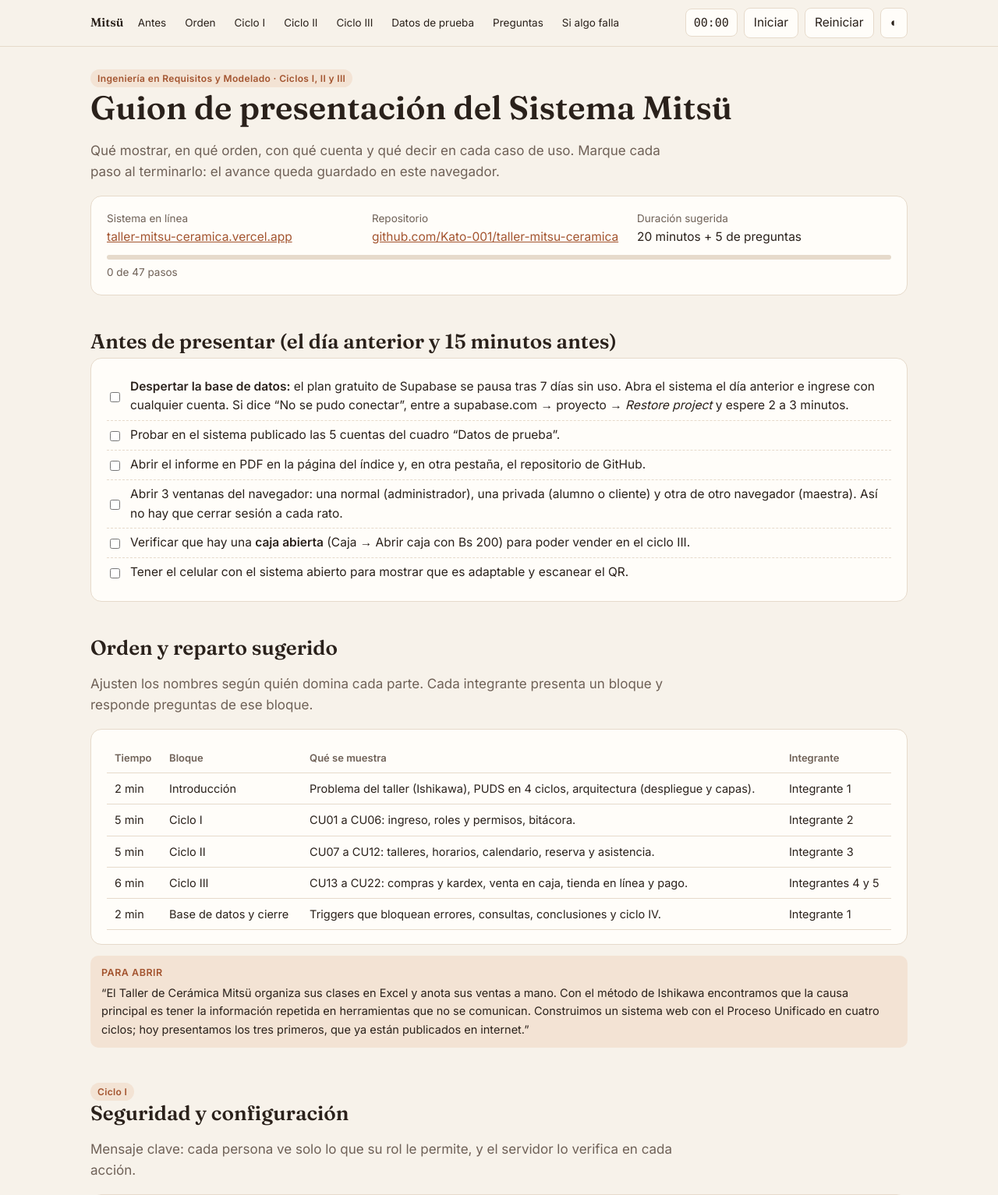
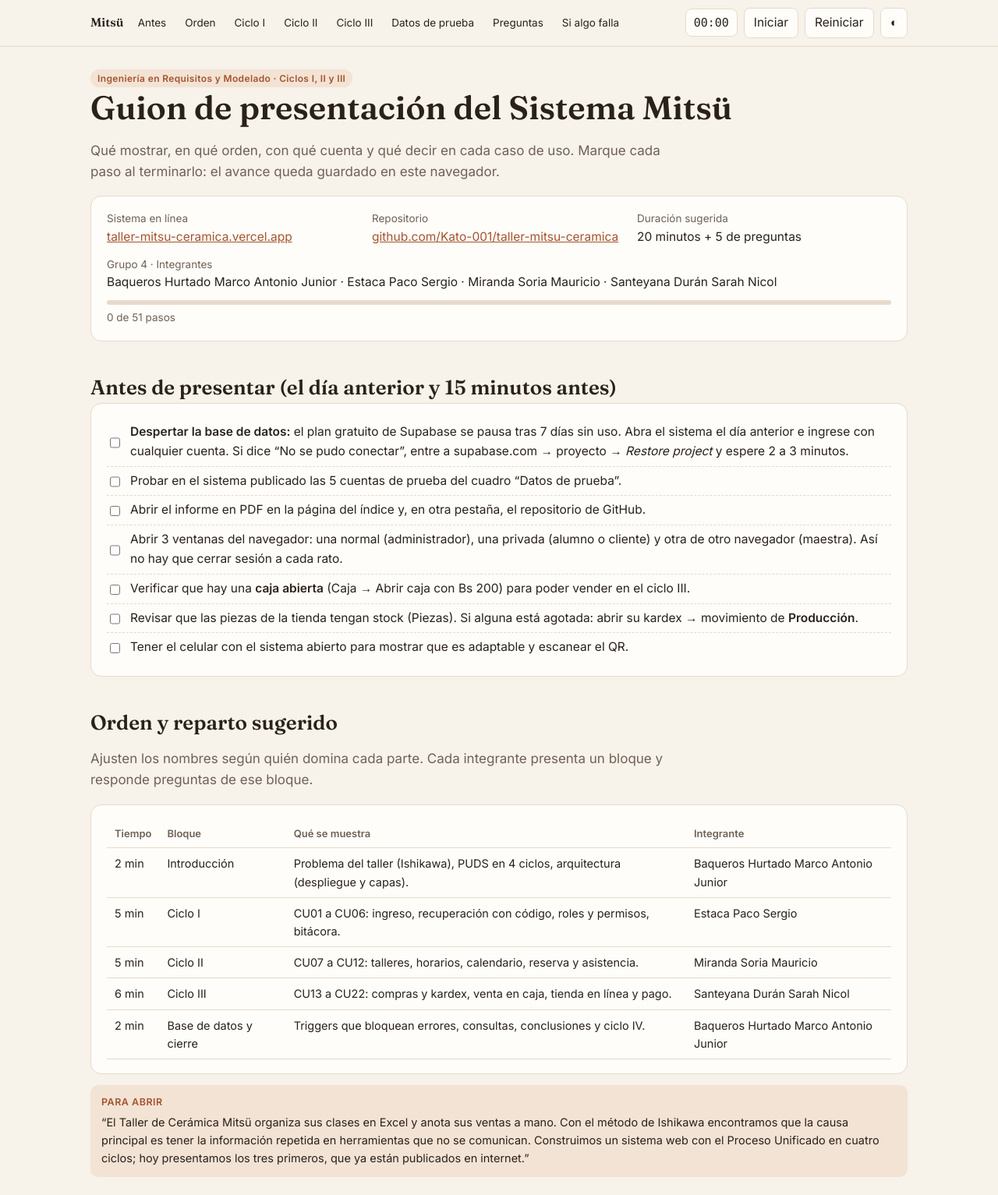
Before and after one commit to Kato-001/taller-mitsu-ceramica, a PHP site: page /Docs/Guion_Presentacion.html in a window 1280 px wide. Shown: the top 1533 px of the page at 78% size. Run offline with PHP 8.4, Linux system fonts and the light colour scheme.

Commit message:
QR con respuesta simulada del banco, código de recuperación en pantalla y Grupo 4 en la documentación
- Pasarela: botones "Pago realizado" y "Pago no realizado" para el QR en modo demostración
- CU02: sin SMTP configurado el código se muestra en pantalla con botón Copiar
- Informe (Word y PDF), README y guion con el Grupo 4 y sus cuatro integrantes
- Pruebas: QR simulado y recuperación en probar_tienda; hora de Bolivia en probar_flujos
- Limpieza de .gitignore y .vercelignore

Co-Authored-By: Claude Opus 5.5 <noreply@anthropic.com>

```diff
--- a/Bakend/app/services/Pasarela.php
+++ b/Bakend/app/services/Pasarela.php
@@ -4,7 +4,8 @@
  * ---------------------------------------------------------------------
  * Simula la respuesta de un procesador de pagos para los tres métodos:
  *   - QR bancario: el cliente paga con la app de su banco y avisa; el taller
- *     confirma el depósito (CU22).
+ *     confirma el depósito (CU22). También se puede simular la respuesta del banco
+ *     (pago realizado → pedido pagado; pago no realizado → rechazado, se reintenta).
  *   - Tarjeta: se valida el número (algoritmo de Luhn), la fecha y el CVV.
  *     Tarjetas de prueba: terminada en 0002 → rechazada por fondos; 0069 → vencida;
  *     cualquier otra válida → aprobada.
--- a/Docs/Guion_Presentacion.html
+++ b/Docs/Guion_Presentacion.html
@@ -105,6 +105,7 @@
         <div><div class="quien">Repositorio</div><a href="https://github.com/Kato-001/taller-mitsu-ceramica" target="_blank" rel="noopener">github.com/Kato-001/taller-mitsu-ceramica</a></div>
         <div><div class="quien">Duración sugerida</div>20 minutos + 5 de preguntas</div>
       </div>
+      <div style="margin-top:12px"><div class="quien">Grupo 4 · Integrantes</div>Baqueros Hurtado Marco Antonio Junior · Estaca Paco Sergio · Miranda Soria Mauricio · Santeyana Durán Sarah Nicol</div>
       <div class="progreso" aria-label="Avance"><div id="barra"></div></div>
       <div class="quien" id="avance" style="margin-top:6px">0 de 0 pasos</div>
     </div>
@@ -115,10 +116,11 @@
     <div class="tarjeta">
       <ol class="pasos" data-grupo="antes">
         <li><input type="checkbox"><span><strong>Despertar la base de datos:</strong> el plan gratuito de Supabase se pausa tras 7 días sin uso. Abra el sistema el día anterior e ingrese con cualquier cuenta. Si dice “No se pudo conectar”, entre a supabase.com → proyecto → <em>Restore project</em> y espere 2 a 3 minutos.</span></li>
-        <li><input type="checkbox"><span>Probar en el sistema publicado las 5 cuentas del cuadro “Datos de prueba”.</span></li>
+        <li><input type="checkbox"><span>Probar en el sistema publicado las 5 cuentas de prueba del cuadro “Datos de prueba”.</span></li>
         <li><input type="checkbox"><span>Abrir el informe en PDF en la página del índice y, en otra pestaña, el repositorio de GitHub.</span></li>
         <li><input type="checkbox"><span>Abrir 3 ventanas del navegador: una normal (administrador), una privada (alumno o cliente) y otra de otro navegador (maestra). Así no hay que cerrar sesión a cada rato.</span></li>
         <li><input type="checkbox"><span>Verificar que hay una <strong>caja abierta</strong> (Caja → Abrir caja con Bs 200) para poder vender en el ciclo III.</span></li>
+        <li><input type="checkbox"><span>Revisar que las piezas de la tienda tengan stock (Piezas). Si alguna está agotada: abrir su kardex → movimiento de <strong>Producción</strong>.</span></li>
         <li><input type="checkbox"><span>Tener el celular con el sistema abierto para mostrar que es adaptable y escanear el QR.</span></li>
       </ol>
     </div>
@@ -131,11 +133,11 @@
       <table>
         <thead><tr><th>Tiempo</th><th>Bloque</th><th>Qué se muestra</th><th>Integrante</th></tr></thead>
         <tbody>
-          <tr><td>2 min</td><td>Introducción</td><td>Problema del taller (Ishikawa), PUDS en 4 ciclos, arquitectura (despliegue y capas).</td><td>Integrante 1</td></tr>
-          <tr><td>5 min</td><td>Ciclo I</td><td>CU01 a CU06: ingreso, roles y permisos, bitácora.</td><td>Integrante 2</td></tr>
-          <tr><td>5 min</td><td>Ciclo II</td><td>CU07 a CU12: talleres, horarios, calendario, reserva y asistencia.</td><td>Integrante 3</td></tr>
-          <tr><td>6 min</td><td>Ciclo III</td><td>CU13 a CU22: compras y kardex, venta en caja, tienda en línea y pago.</td><td>Integrantes 4 y 5</td></tr>
-          <tr><td>2 min</td><td>Base de datos y cierre</td><td>Triggers que bloquean errores, consultas, conclusiones y ciclo IV.</td><td>Integrante 1</td></tr>
+          <tr><td>2 min</td><td>Introducción</td><td>Problema del taller (Ishikawa), PUDS en 4 ciclos, arquitectura (despliegue y capas).</td><td>Baqueros Hurtado Marco Antonio Junior</td></tr>
+          <tr><td>5 min</td><td>Ciclo I</td><td>CU01 a CU06: ingreso, recuperación con código, roles y permisos, bitácora.</td><td>Estaca Paco Sergio</td></tr>
+          <tr><td>5 min</td><td>Ciclo II</td><td>CU07 a CU12: talleres, horarios, calendario, reserva y asistencia.</td><td>Miranda Soria Mauricio</td></tr>
+          <tr><td>6 min</td><td>Ciclo III</td><td>CU13 a CU22: compras y kardex, venta en caja, tienda en línea y pago.</td><td>Santeyana Durán Sarah Nicol</td></tr>
+          <tr><td>2 min</td><td>Base de datos y cierre</td><td>Triggers que bloquean errores, consultas, conclusiones y ciclo IV.</td><td>Baqueros Hurtado Marco Antonio Junior</td></tr>
         </tbody>
       </table>
     </div>
@@ -163,9 +165,10 @@
       <div class="cuerpo">
         <ol class="pasos" data-grupo="cu02">
           <li><input type="checkbox"><span>En el login, “¿Olvidaste tu contraseña?” → escribir <code>alumno@mitsu.test</code>.</span></li>
-          <li><input type="checkbox"><span>Mostrar que pide un código de 6 dígitos con vencimiento de 15 minutos.</span></li>
+          <li><input type="checkbox"><span>Aparece el <strong>código de 6 dígitos en la pantalla</strong> (vence en 15 minutos) → botón “Copiar” → pegarlo en el campo.</span></li>
+          <li><input type="checkbox"><span>Escribir como nueva contraseña la misma de siempre, <code>Alumno2026!</code>, para no romper la cuenta de prueba → “Tu contraseña fue restablecida”.</span></li>
         </ol>
-        <div class="decir"><b>Qué decir</b>Solo se guarda el hash del código; al quinto intento fallido se anula. Si el correo no existe, se muestra el mismo mensaje para no revelar qué correos están registrados. El envío real por Gmail se activa al configurar el SMTP.</div>
+        <div class="decir"><b>Qué decir</b>Solo se guarda el hash del código; al quinto intento fallido se anula y se puede usar una sola vez. Como el sistema todavía no tiene un servidor de correo, en modo demostración el código se muestra en la pantalla; al configurar el SMTP de Gmail se envía al correo sin cambiar nada del código.</div>
       </div>
     </details>
 
@@ -270,10 +273,12 @@
           <li><input type="checkbox"><span>“Pagar” → pide ingresar → ingresar como cliente → <strong>vuelve al carrito</strong> con la pieza.</span></li>
           <li><input type="checkbox"><span>Confirmar con retiro en el taller → pasarela: “tus piezas están reservadas por 30:00”.</span></li>
           <li><input type="checkbox"><span>Tarjeta <code>4000 0000 0000 0002</code> → rechazada. Luego <code>4242 4242 4242 4242</code>, 12/30, CVV 123 → aprobada y comprobante con •••• 4242.</span></li>
-          <li><input type="checkbox"><span>Otro pedido con <strong>QR</strong>: mostrar el QR del taller, escribir un n.º de comprobante → “En verificación”.</span></li>
+          <li><input type="checkbox"><span>Otro pedido con <strong>QR</strong>: mostrar el QR del taller → “Pago no realizado” → rechazado, se puede reintentar → “Pago realizado” → <strong>Pagado</strong> con comprobante.</span></li>
+          <li><input type="checkbox"><span>Un tercer pedido con QR → escribir un n.º de transacción → “Ya pagué” → “En verificación”.</span></li>
           <li><input type="checkbox"><span>Como administrativo, Pedidos web → abrir ese pedido → “Confirmar” el depósito → Pagado → “Entregado”.</span></li>
+          <li><input type="checkbox"><span>Abrir el kardex de la pieza vendida: aparece la salida “Venta en línea”. Si se cancela un pedido, aparece “Pedido web cancelado” y el stock vuelve.</span></li>
         </ol>
-        <div class="decir"><b>Qué decir</b>La pasarela está en modo demostración: no cobra dinero real. El número de tarjeta se valida con el algoritmo de Luhn y solo se guardan la marca y los 4 últimos dígitos, como exige PCI DSS. El stock se reserva al crear el pedido y se libera si no se paga en 30 minutos. El comprobante se envía por correo cuando se configure el SMTP de Gmail.</div>
+        <div class="decir"><b>Qué decir</b>La pasarela está en modo demostración: no cobra dinero real. Los botones “Pago realizado” y “Pago no realizado” simulan la respuesta del banco al pagar con QR. El número de tarjeta se valida con el algoritmo de Luhn y solo se guardan la marca y los 4 últimos dígitos, como exige PCI DSS. El stock se descuenta al crear el pedido, queda descontado si el pago se aprueba y vuelve a la tienda si el pedido se cancela o no se paga en 30 minutos. El comprobante queda en “Mis pedidos” y se enviará por correo cuando se configure el SMTP de Gmail.</div>
       </div>
     </details>
 
@@ -333,6 +338,8 @@
       <details><summary>¿Por qué PHP sin framework?</summary><p>Para mostrar y explicar cada capa del MVC: front controller con rutas y permisos, controladores, modelos con PDO, vistas y servicios. Es gratuito y corre en Vercel con vercel-php.</p></details>
       <details><summary>¿Cómo está normalizada la base?</summary><p>Hasta tercera forma normal: cada horario es una fila por día (1FN), las tablas puente como rolpermiso solo tienen sus llaves (2FN) y el material guarda categoria_id y unidad_id en lugar de sus nombres (3FN). El precio en detalle_venta es un dato histórico, no una redundancia.</p></details>
       <details><summary>¿Por qué la tienda se ve primero y el login después?</summary><p>Porque así compra la gente: primero mira. Solo al pagar se pide ingresar, para asociar el pedido a un correo y enviar el comprobante. El carrito se conserva al ingresar.</p></details>
+      <details><summary>¿Por qué el código de recuperación sale en la pantalla?</summary><p>Porque todavía no hay un servidor de correo configurado. Es solo para la demostración: en producción se configuran las variables SMTP y el código se envía al correo; mostrarlo en la pantalla permitiría a cualquiera que conozca un correo cambiar esa contraseña.</p></details>
+      <details><summary>¿Cuándo se descuenta el stock en la tienda?</summary><p>Al crear el pedido: las piezas se reservan con un movimiento “Venta en línea” en el kardex. Si el pago se aprueba se quedan descontadas; si el pedido se cancela o pasan 30 minutos sin pagar, el procedimiento fn_vencer_pedidos las devuelve con un movimiento “Pedido web cancelado”.</p></details>
       <details><summary>¿Qué incluye el ciclo IV?</summary><p>Cafetería (menú y comandas), cobro de mensualidades con control de morosidad, pedidos personalizados, notificaciones y reportes con indicadores. Está planificado en el alcance y en el diagrama general de paquetes.</p></details>
     </div>
   </section>
@@ -348,6 +355,7 @@
           <tr><td>“La sesión expiró” (error 419)</td><td>Es la protección CSRF: la pestaña quedó abierta mucho tiempo. Recargar y repetir.</td></tr>
           <tr><td>No hay clases con cupo para reservar</td><td>Como administrativo, Calendario → Generar calendario para el próximo mes.</td></tr>
           <tr><td>El pedido ya no aparece para pagar</td><td>Venció a los 30 minutos (el stock volvió). Crear otro desde el carrito.</td></tr>
+          <tr><td>“… está agotada por ahora” al agregar al carrito</td><td>Como administrativo, Piezas → kardex de esa pieza → movimiento de Producción con algunas unidades.</td></tr>
           <tr><td>Se olvidó qué cuenta tiene cada ventana</td><td>El nombre y el rol aparecen abajo a la izquierda del menú.</td></tr>
           <tr><td>Falla internet en el aula</td><td>Usar los datos del celular como punto de acceso; si no, presentar con las capturas del informe (sección 2.4).</td></tr>
         </tbody>
--- a/Docs/informe/datos/casos.json
+++ b/Docs/informe/datos/casos.json
@@ -1051,7 +1051,8 @@
    "alternos": [
     "2a. Número inválido o tarjeta vencida: se avisa sin guardar nada.",
     "3a. Pago rechazado (fondos insuficientes): se registra el intento RECHAZADO.",
-    "1a. El pedido ya fue pagado: “El pedido no está esperando pago”."
+    "1a. El pedido ya fue pagado: “El pedido no está esperando pago”.",
+    "4a. Modo demostración del QR: el cliente toca «Pago realizado» y el pedido pasa a PAGADO, o «Pago no realizado» y se registra el intento RECHAZADO."
    ],
    "post": "El pago queda registrado y el pedido PAGADO o EN_VERIFICACION.",
    "ruta": "/pago · /pago/tarjeta · /pago/qr · /pago/paypal",
--- a/Docs/pruebas/probar_flujos.php
+++ b/Docs/pruebas/probar_flujos.php
@@ -7,6 +7,7 @@
  */
 
 declare(strict_types=1);
+date_default_timezone_set('America/La_Paz');   // la misma zona que la aplicación (las fechas se validan en hora de Bolivia)
 
 $base = $argv[1] ?? 'http://127.0.0.1:8077';
 $fallos = 0;
```
Also changed, not shown: Bakend/app/controllers/PagoController.php (+11 -1 lines), Bakend/app/controllers/RecuperacionController.php (+23 -7 lines), Docs/informe/generar_informe.js (+5 -3 lines), Docs/pruebas/probar_tienda.php (+23 -0 lines), Frontend/views/P1_Seguridad/recuperar_codigo.php (+11 -1 lines), Frontend/views/Tienda/pasarela.php (+14 -1 lines), Frontend/public/assets/css/componentes.css, Frontend/public/assets/css/tienda.css, Frontend/public/assets/js/app.js, README.md, 5 other files.
